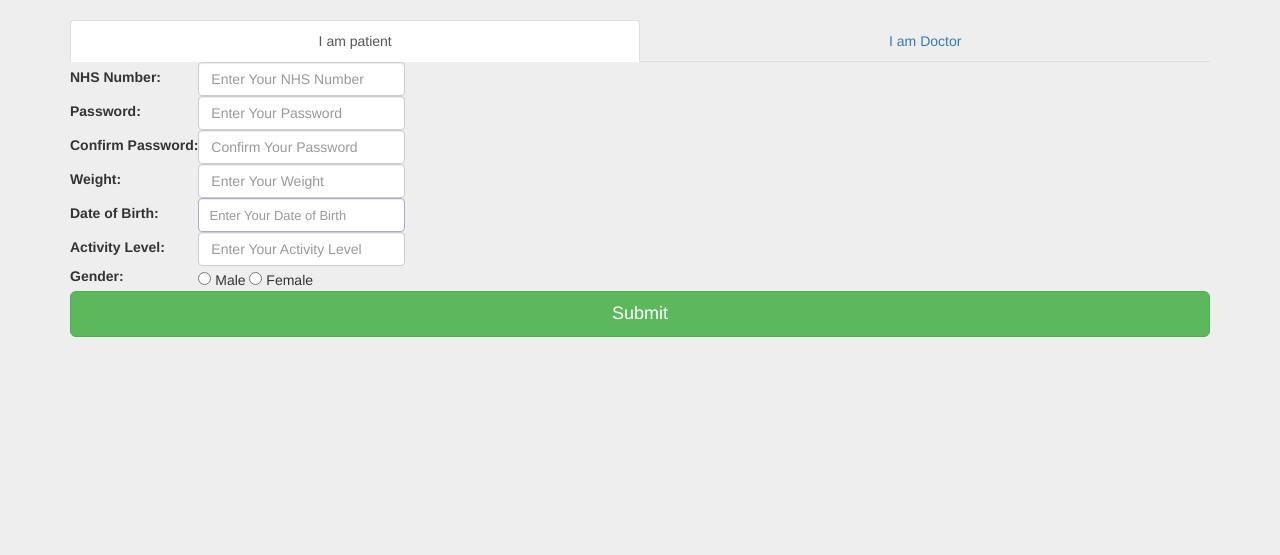
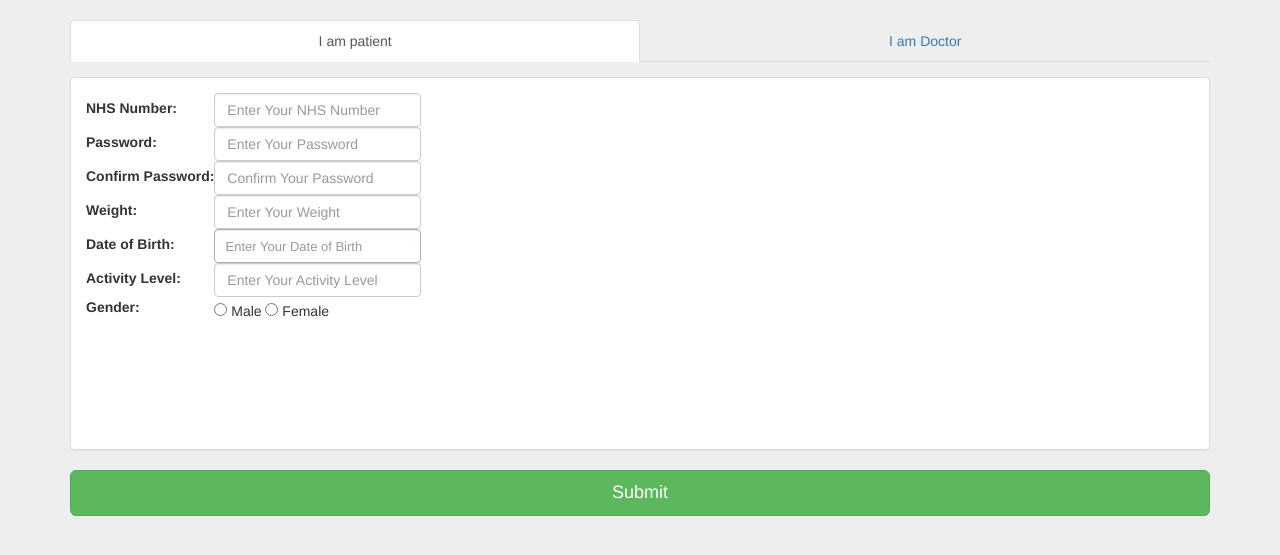
Before and after one commit to maodayezheng/nhs-nutrition-diary, a PHP site: page /signUpDetails.html in a window 1280 px wide. Shown: the part 52-607 px from the top of the page. Run offline with PHP 8.4, Linux system fonts and the light colour scheme.

Commit message:
add white

```diff
--- a/nhs-nutrition-diary/WebContent/css/standardPage.css
+++ b/nhs-nutrition-diary/WebContent/css/standardPage.css
@@ -16,6 +16,7 @@ body{
 	font-size:18px;
 	line-height:20px;
 	}
+
 .navbar-margin{
 	margin-left:5px;
 	margin-right:5px
@@ -56,8 +57,6 @@ body{
 }
 .history-panel{
 	height:400px;
-
-
 }
 .login-table,
 .regester-table,
@@ -99,7 +98,12 @@ body{
 
 
 }
+.tab-panel{
 
+	width:765px;
+	height:371px;
+
+}
 
 @media (max-width:767px){
 	#remember-me{
--- a/nhs-nutrition-diary/WebContent/signUpDetails.html
+++ b/nhs-nutrition-diary/WebContent/signUpDetails.html
@@ -37,12 +37,12 @@
 		</nav>
     	<div class="container">
       		<form role="form" class="form-signup"><!--  ><!-- method="post" action="scripts/database/server/register.php"-->
-
 				<ul class="nav nav-tabs nav-justified">
     	<li role="presentation" class="active"><a href="#patient-pane" aria-controls="patient-pane" role="tab" data-toggle="tab">I am patient</a></li>
     	<li role="presentation"><a href="#doctor-pane" aria-controls="doctor-pane" role="tab" data-toggle="tab">I am Doctor</a></li>
     	</ul>
-    	<div class="tab-content">
+    	<div class="panel panel-default element-margin">
+    	<div class="tab-content panel-body tab-panel">
     	<div role="tabpanel" class="tab-pane active" id="patient-pane">
 				<table class="regester-table">
 				  <tr>
@@ -78,7 +78,7 @@
 				</table>
 				</div>
 
-				<div role="tabpanel" class="tab-pane" id="doctor-pane">
+				<div role="tabpanel" class="tab-pane panel-body element-margin tab-panel" id="doctor-pane">
 					<table class="regester-table">
 	 			<tr>
 				    <td align="left"><label for="id">identify number:</label></td>
@@ -99,6 +99,7 @@
 				</table>
 				</div>
 				</div>
+				</div>
         		<button id="btn_submit_signUpDetails" class="btn btn-lg btn-success btn-block" onclick="SubmitController.prototype.submit(this.id)">Submit</button>
       		</form>
     	</div>
```
